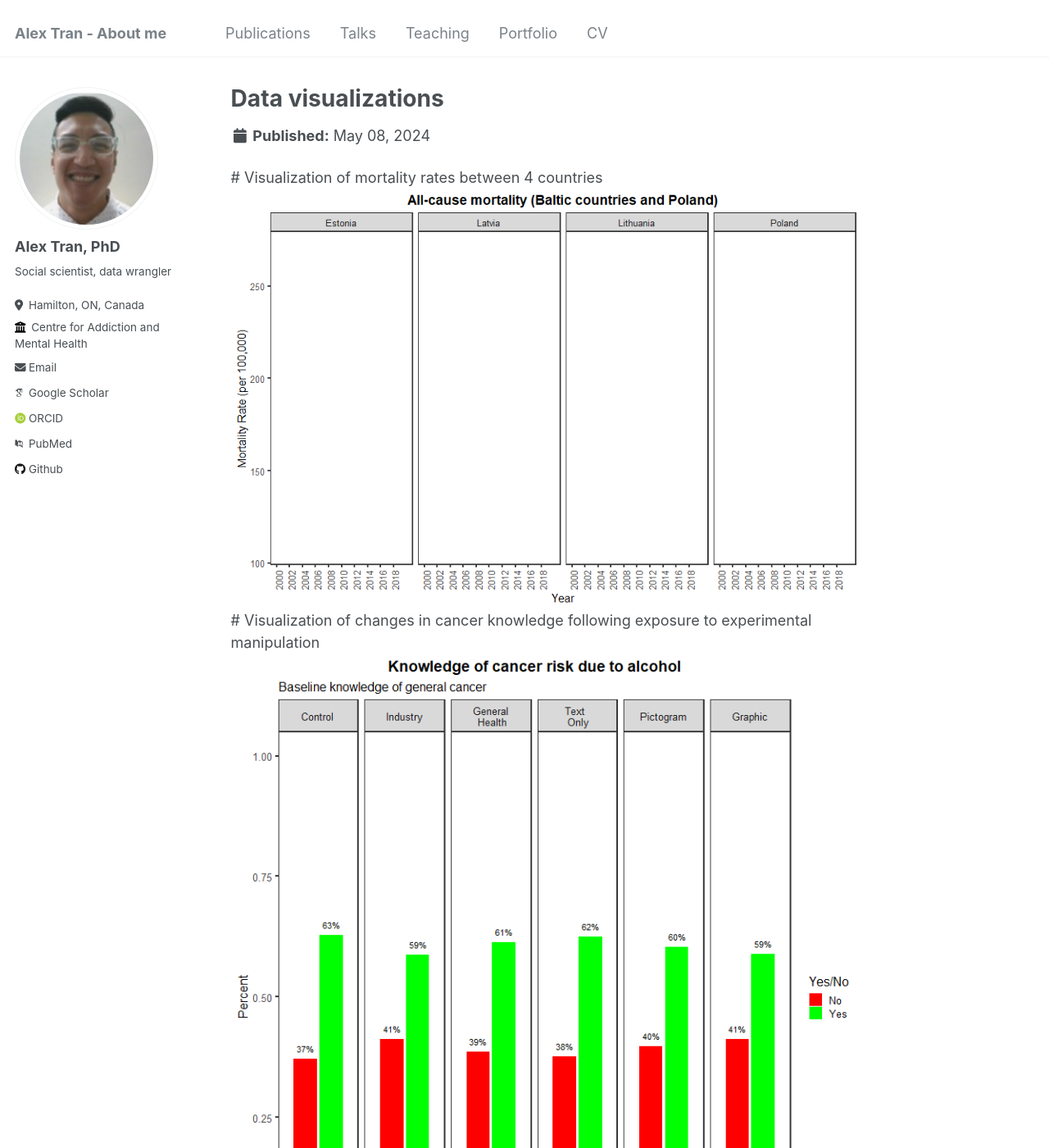
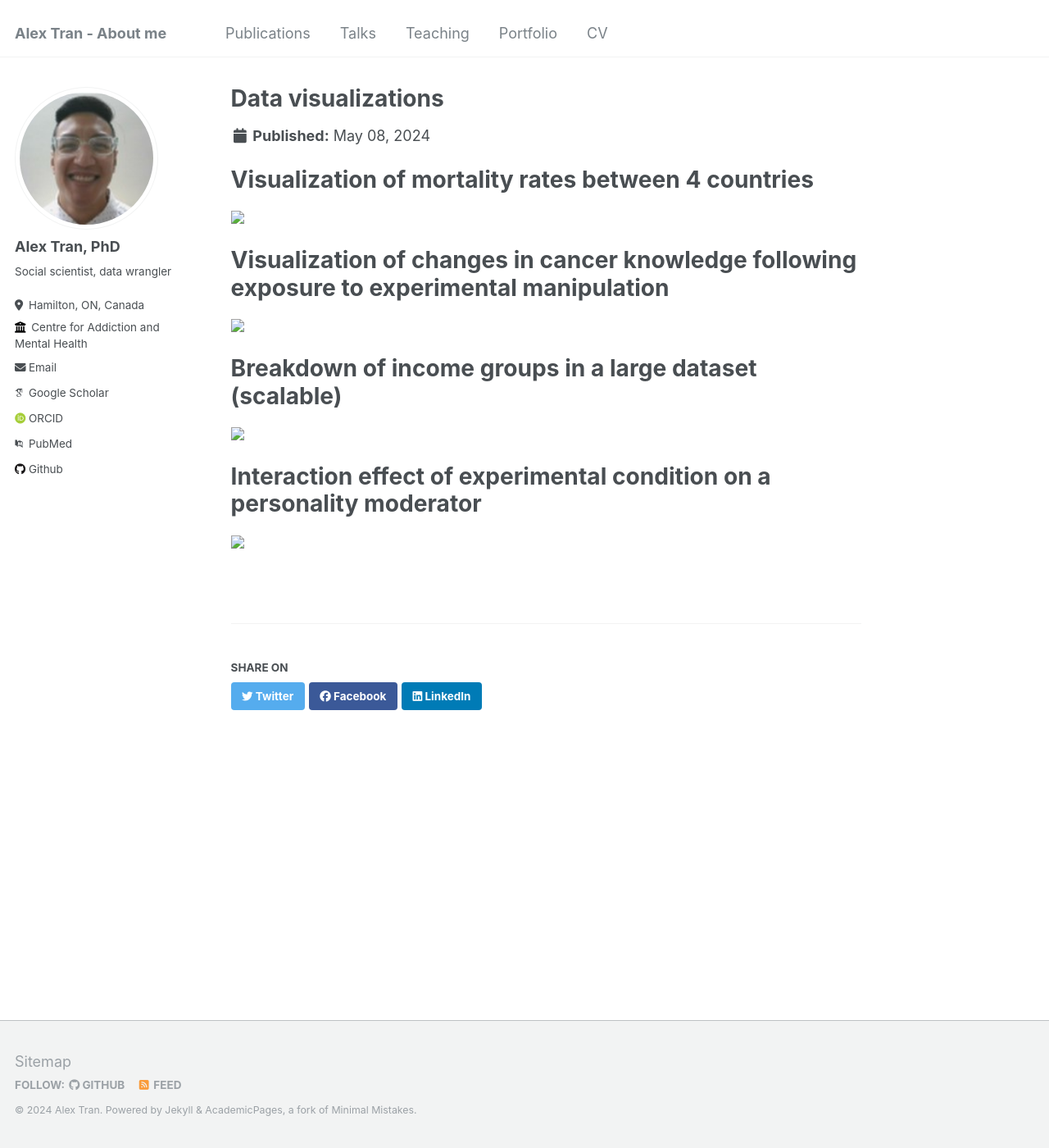
Before and after one commit to 9trana/academic_site, a Jekyll site: the page built from _portfolio/portfolio-1.md, in a window 1280 px wide and 1400 px high. Shown: the whole window at 82% size. Built offline with Jekyll 4.4.1, drawn with Linux system fonts in a browser that asks for light colours; some web fonts are replaced; some of the changed text lies outside the part shown.

Commit message:
Update and rename portfolio-1.html to portfolio-1.md

```diff
--- a/_portfolio/portfolio-1.html
+++ b/_portfolio/portfolio-1.md
@@ -5,13 +5,13 @@
 ---
 
 # Visualization of mortality rates between 4 countries<br/>
-<img src='/images/linegraph_anim.gif'>
+![ ](images/linegraph_anim.gif)
 
 # Visualization of changes in cancer knowledge following exposure to experimental manipulation<br/>
-<img src='/images/knowgraph_anim.gif'>
+![ ](images/knowgraph_anim.gif)
 
 # Breakdown of income groups in a large dataset (scalable)<br/>
-<img src='/images/edu.png'>
+![ ](images/edu.png)
 
 # Interaction effect of experimental condition on a personality moderator<br/>
-<img src='/images/exper_int.png'>
+![ ](images/exper_int.png)
```
